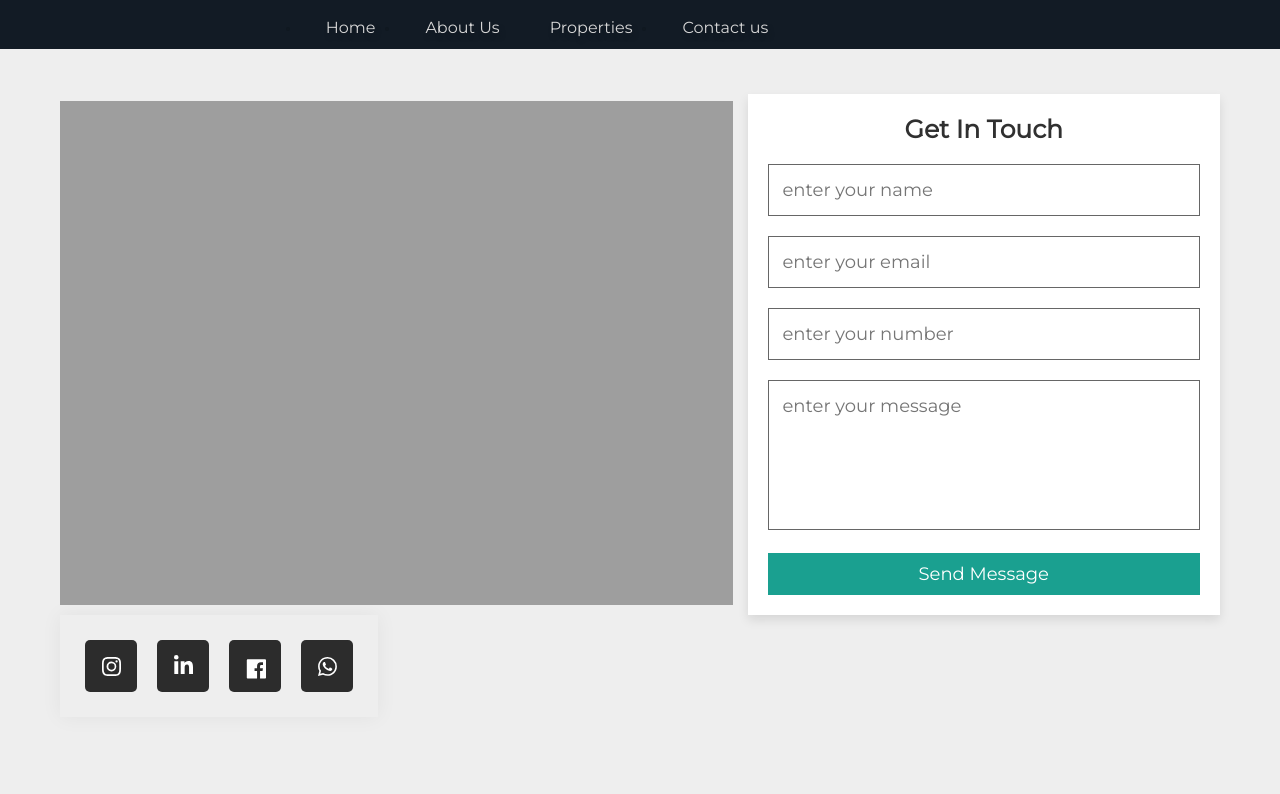
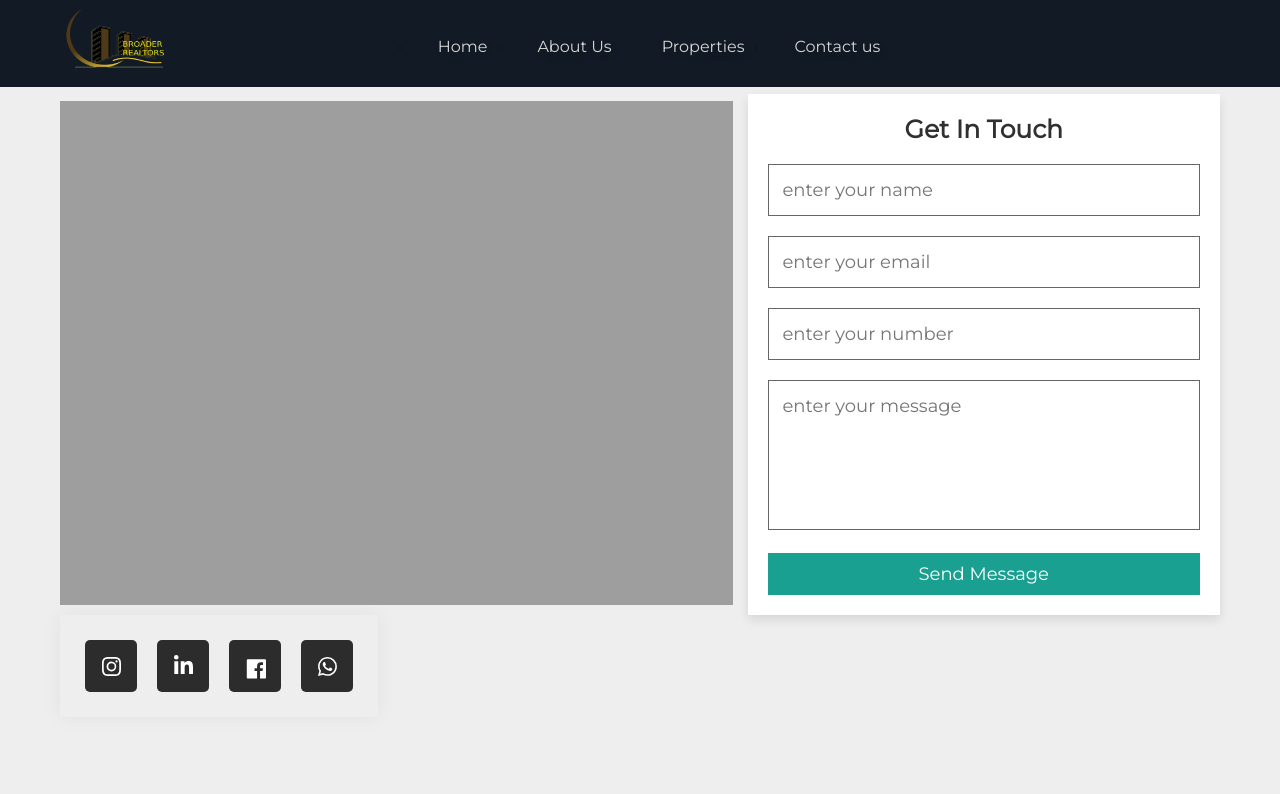
Before and after one commit to Geremi57/broader-real_estate, a plain HTML site: page contact.html in a window 1280 px wide. Shown: the top 794 px of the page. Drawn offline with nearby package versions, Linux system fonts and the light colour scheme; the site is published under a folder, as on GitHub Pages, so addresses that start at the root find nothing.

Commit message:
fix path for logo in contact page

```diff
--- a/contact.html
+++ b/contact.html
@@ -31,7 +31,7 @@
 
 
    <header>
-      <a href="./index.html" class="logo"><img src="/image/neutral/Broader (3) (2).png" alt="" /></a>
+      <a href="./index.html" class="logo"><img src="image/neutral/Broader (3) (2).png" alt="" /></a>
       <ul class="navbar">
          <li><a href="./index.html">Home</a></li>
          <li><a href="./about.html">About Us</a></li>
```
Also changed, not shown: properties/property.html (+1 -0 lines).
